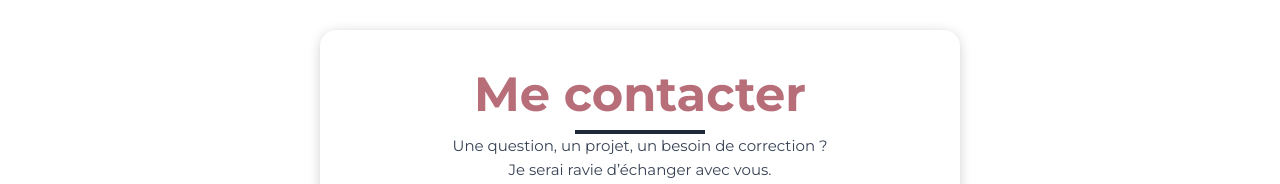
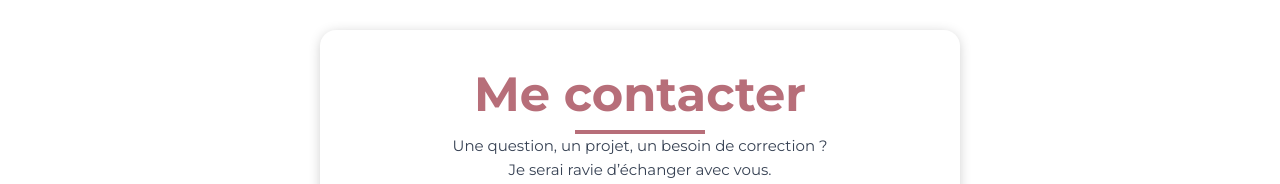
Before and after one commit to EthwallLo/lorena-website-correction, a Next.js app: page /contact in a window 1280 px wide. Shown: the part 410-594 px from the top of the page. Built offline with nearby package versions, Linux system fonts and the light colour scheme; a web font is replaced by a local one.

Commit message:
LGU : .env

```diff
--- a/app/contact/page.tsx
+++ b/app/contact/page.tsx
@@ -71,8 +71,7 @@ export default function ContactPage() {
           <div className="bg-white [box-shadow:0_2px_14px_-3px_rgba(14,14,14,0.3)] rounded-2xl p-6 sm:p-10">
 
             <div className="text-center sm:text-left">
-              {/* <h2 className="text- font-bold  mb-12 text-gray-00"></h2> */}
-              <h2 className="text-3xl md:text-5xl text-center font-bold text-[#B76E79] after:content-[''] after:block after:w-[130px] after:h-1 after:bg-gray-800 after:mt-3 after:mx-auto">Me contacter</h2>
+              <h2 className="text-3xl md:text-5xl text-center font-bold text-[#B76E79] after:content-[''] after:block after:w-[130px] after:h-1 after:bg-[#B76E79] after:mt-3 after:mx-auto">Me contacter</h2>
               <p className="text-[15px] text-center text-gray-700 leading-relaxed">Une question, un projet, un besoin de correction ?</p>
               <p className="text-[15px] text-center text-gray-700 leading-relaxed">Je serai ravie d’échanger avec vous.</p>
             </div>
```
